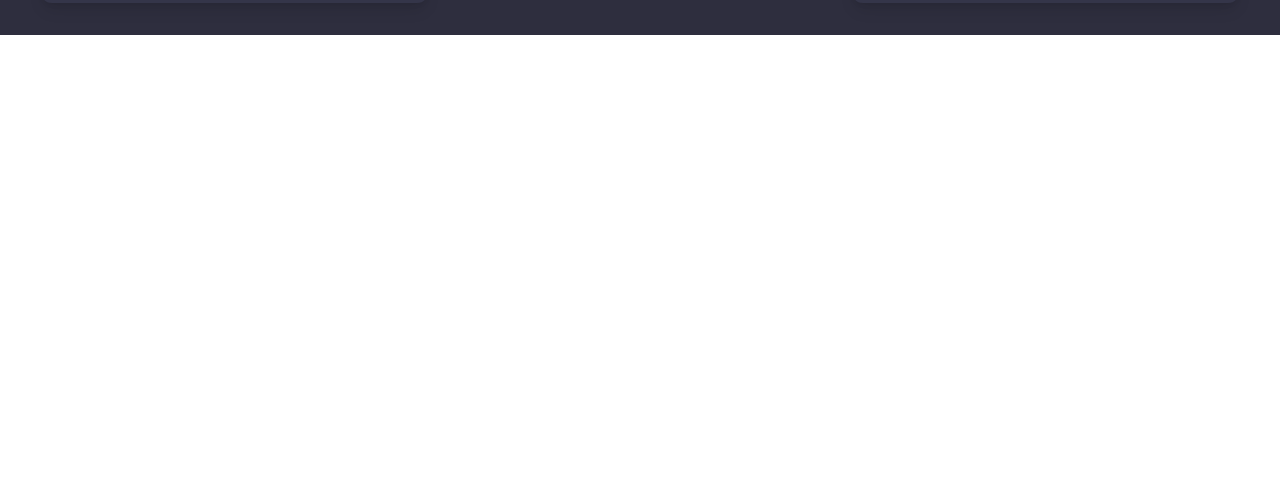
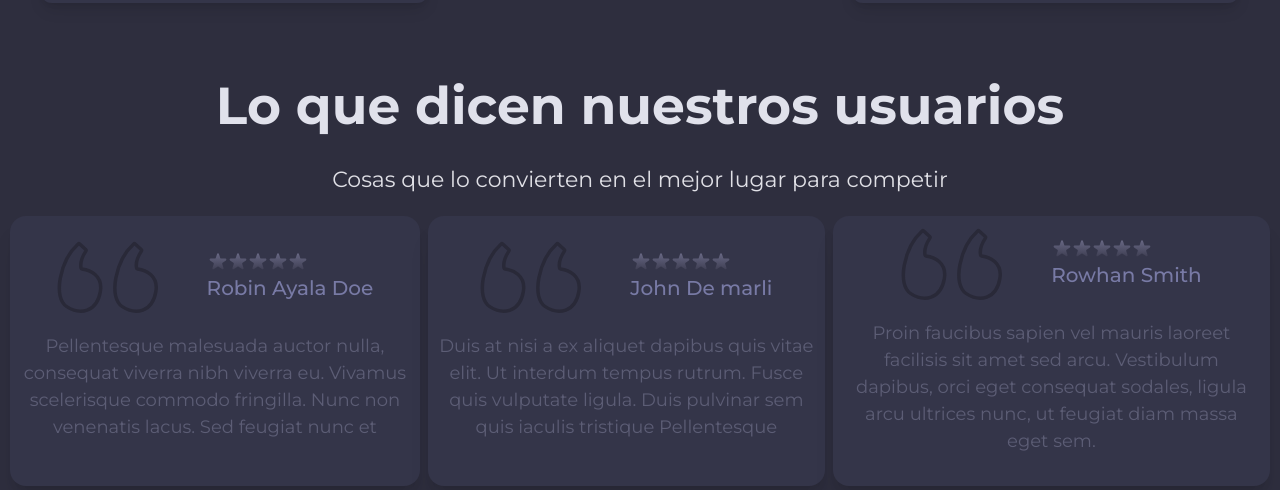
Before and after one commit to No-Country/c16-81-t-php, a React (Vite) app in the folder client/: page / in a window 1280 px wide. Shown: the part 3698-4188 px from the top of the page. Before the commit the page ends 3733 px from the top, so only its background shows below. Built offline with nearby package versions, Linux system fonts and the light colour scheme.

Commit message:
Testimonials section

```diff
--- /dev/null
+++ b/client/src/components/Testimonials.jsx
@@ -0,0 +1,77 @@
+import React from 'react'
+import styles from '../style';
+import { quotes, review, arrowLeft, arrowRight } from '../assets';
+
+const Testimonials = () => {
+  return (
+    <section className="py-8 mb-16">
+        <h1 className='font-monse font-bold text-center ss:text-[52px] text-[30px] text-secondary mb-2'>Lo que dicen nuestros usuarios</h1>
+        <p className={`${styles.paragraph} my-5 text-pretty text-center`}>Cosas que lo convierten en el mejor lugar para competir</p>
+
+        <div className="flex flex-col md:flex-row gap-2 px-2.5 items-center justify-center">
+            <div className="bg-card max-w-[570px] h-[270px] rounded-2xl shadow-xl flex flex-wrap content-center">
+            <div className="flex flex-grow gap-x-12 justify-center items-center">
+                <img src={quotes} alt="Quotes" className="w-[102px]" />
+                <div className="fles flex-col gap-2 justify-center items-center">
+                <img src={review} alt="Review" />
+                <span className="font-monse font-medium text-texto text-[20px]">
+                    Robin Ayala Doe
+                </span>
+                </div>
+            </div>
+            <p className="font-monse text-[#5C5D75] text-[18px] text-center text-pretty py-5 px-2.5">
+                Pellentesque malesuada auctor nulla, consequat viverra nibh viverra
+                eu. Vivamus scelerisque commodo fringilla. Nunc non venenatis lacus.
+                Sed feugiat nunc et
+            </p>
+            </div>
+
+            <div className="bg-card max-w-[570px] h-[270px] rounded-2xl shadow-xl flex flex-wrap content-center">
+            <div className="flex flex-grow gap-x-12 justify-center items-center">
+                <img src={quotes} alt="Quotes" className="w-[102px]" />
+                <div className="fles flex-col gap-2 justify-center items-center">
+                <img src={review} alt="Review" />
+                <span className="font-monse font-medium text-texto text-[20px]">
+                    John De marli
+                </span>
+                </div>
+            </div>
+            <p className="font-monse text-[#5C5D75] text-[18px] text-center text-pretty py-5 px-2.5">
+                Duis at nisi a ex aliquet dapibus quis vitae elit. Ut interdum
+                tempus rutrum. Fusce quis vulputate ligula. Duis pulvinar sem quis
+                iaculis tristique Pellentesque
+            </p>
+            </div>
+
+            <div className="bg-card max-w-[570px] h-[270px] rounded-2xl shadow-xl flex flex-wrap content-center">
+            <div className="flex flex-grow gap-x-12 justify-center items-center">
+                <img src={quotes} alt="Quotes" className="w-[102px]" />
+                <div className="fles flex-col gap-2 justify-center items-center">
+                <img src={review} alt="Review" />
+                <span className="font-monse font-medium text-texto text-[20px]">
+                    Rowhan Smith
+                </span>
+                </div>
+            </div>
+            <p className="font-monse text-[#5C5D75] text-[18px] text-center text-pretty py-5 px-2.5">
+                Proin faucibus sapien vel mauris laoreet facilisis sit amet sed
+                arcu. Vestibulum dapibus, orci eget consequat sodales, ligula arcu
+                ultrices nunc, ut feugiat diam massa eget sem.
+            </p>
+            </div>
+        </div>
+
+        {/* <div className="flex mt-4 justify-center gap-2">
+            <button className=" bg-gray-gradient w-[40px] h-[40px] rounded-full z-[2] flex items-center justify-center">
+                <img src={arrowLeft} alt="Previous" className='w-[30px]' />
+            </button>
+            <button className="bg-gray-gradient w-[40px] h-[40px] rounded-full z-[2] flex items-center justify-center">
+                <img src={arrowRight} alt="Next"  className='w-[30px]' />
+            </button>
+        </div> */}
+
+    </section>
+  )
+}
+
+export default Testimonials
--- a/client/src/pages/Home/Home.jsx
+++ b/client/src/pages/Home/Home.jsx
@@ -8,6 +8,7 @@ import 'slick-carousel/slick/slick.css';
 import 'slick-carousel/slick/slick-theme.css';
 import Torneos from '../../components/Torneos';
 import Ranking from '../../components/Ranking';
+import Testimonials from '../../components/Testimonials';
 
 
 const Home = () => {
@@ -22,6 +23,7 @@ const Home = () => {
           <GamesCarrousel />
           <Torneos />
           <Ranking />
+          <Testimonials />
         </div>
     </div>
   )
```
Also changed, not shown: client/src/assets/index.js (+9 -1 lines), client/src/assets/Quotes.svg (added), client/src/assets/Review.svg (added).
